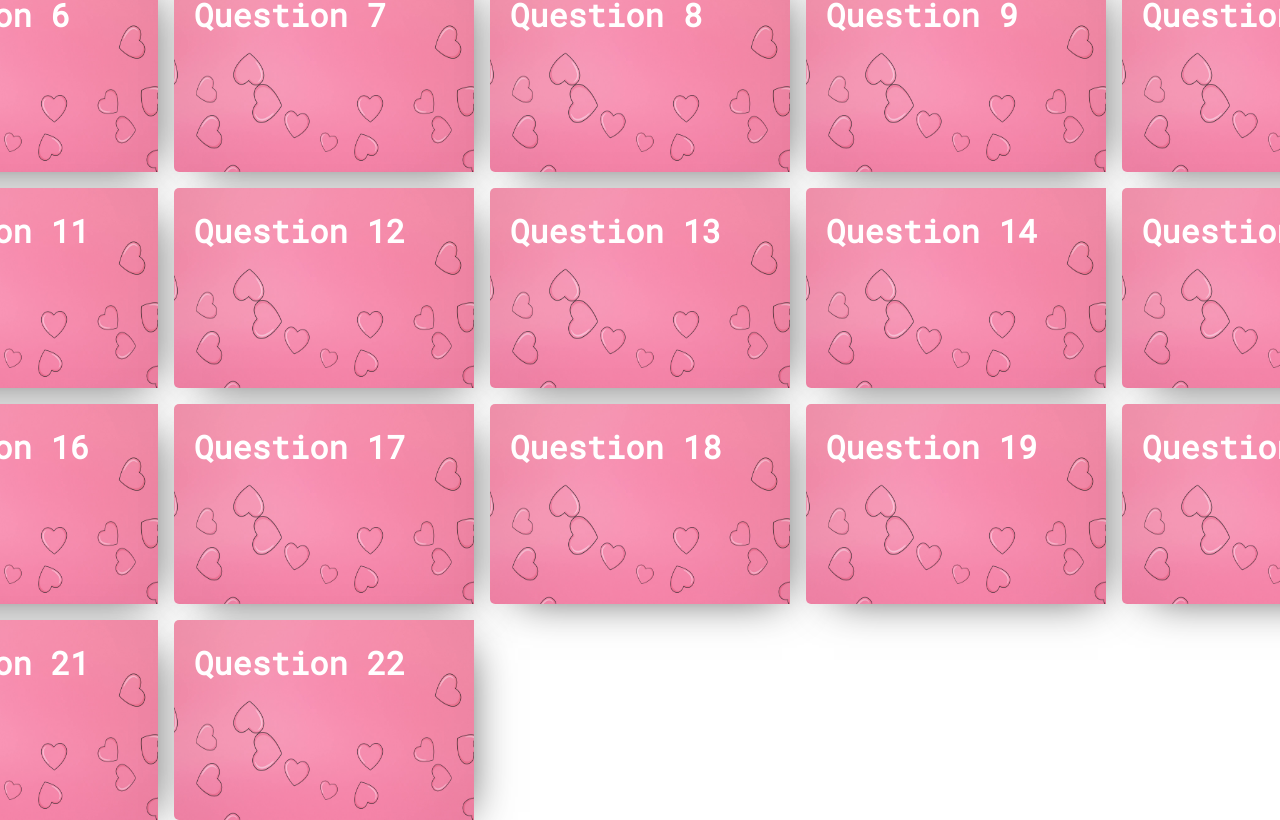
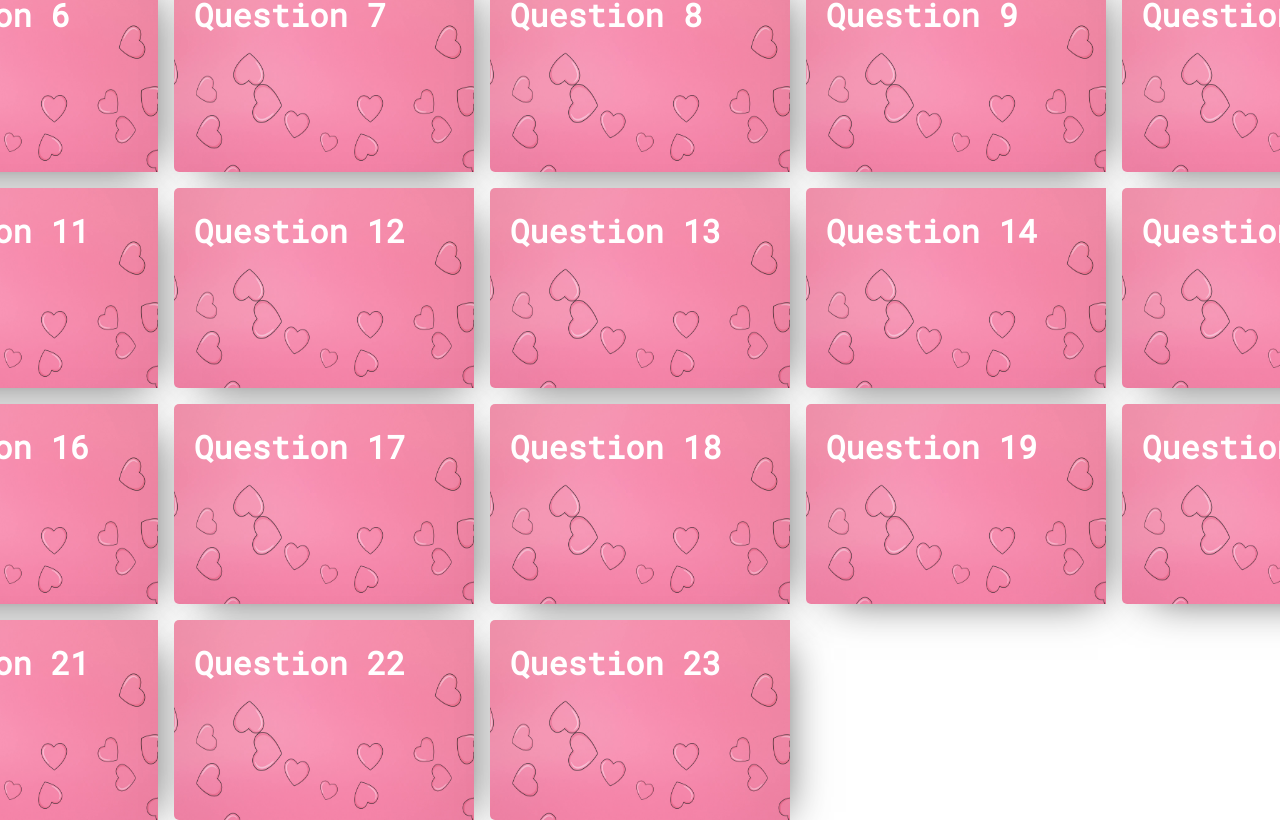
Before and after one commit to bakpawel103/know-me-frontend, an Angular app in the folder know-me/: page / in a window 1280 px wide. Shown: the part 327-1147 px from the top of the page. Built offline with nearby package versions, Linux system fonts and the light colour scheme.

Commit message:
[+] added new question

```diff
--- a/know-me/src/app/app.component.ts
+++ b/know-me/src/app/app.component.ts
@@ -142,6 +142,12 @@ export class AppComponent {
       name: "Question 22",
       description: "Who is more likely to survive the Hunger Games—me or you?",
       state: 'default'
+    },
+    {
+      id: 22,
+      name: "Question 23",
+      description: "What are your top 5 rules for life?",
+      state: 'default'
     }
   ]
 
```
